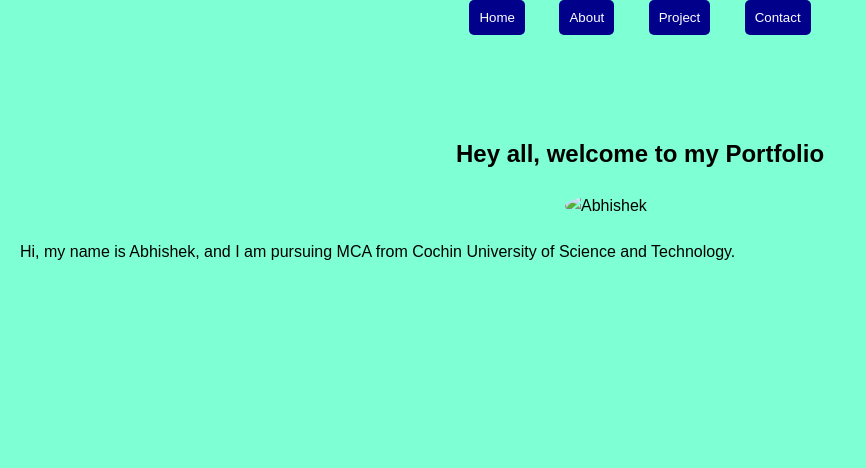
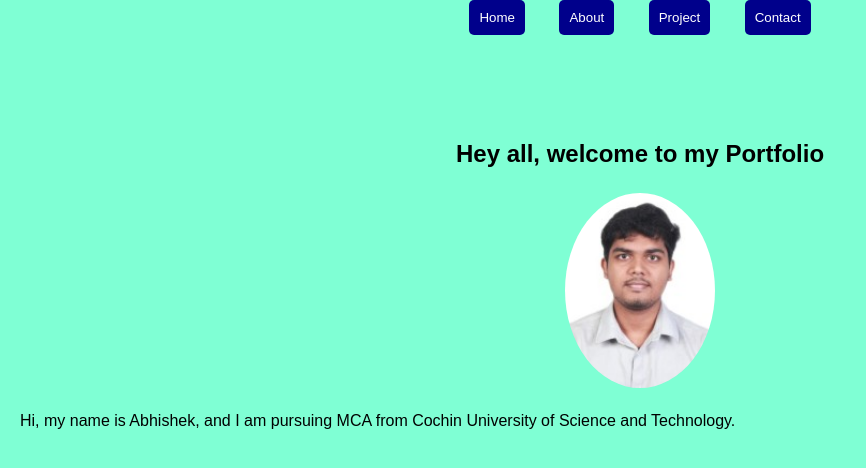
Before and after one commit to Abhishek992001/assignment, a plain HTML site: page index.html in a window 1280 px wide. Shown: the whole page, without its empty margins (0-866 px from the left). Drawn offline with Linux system fonts and the light colour scheme.

Commit message:
image added

```diff
--- a/index.html
+++ b/index.html
@@ -20,7 +20,7 @@
         <!-- Home Section -->
         <section id="Home">
             <h1>Hey all, welcome to my Portfolio</h1>
-            <img src="C-6331 Abhishek.jpg" alt="Abhishek" class="profile-pic">
+            <img src="images/prof.jpg" alt="Abhishek" class="profile-pic">
             <p>Hi, my name is Abhishek, and I am pursuing MCA from Cochin University of Science and Technology.</p>
         </section>
 
```
